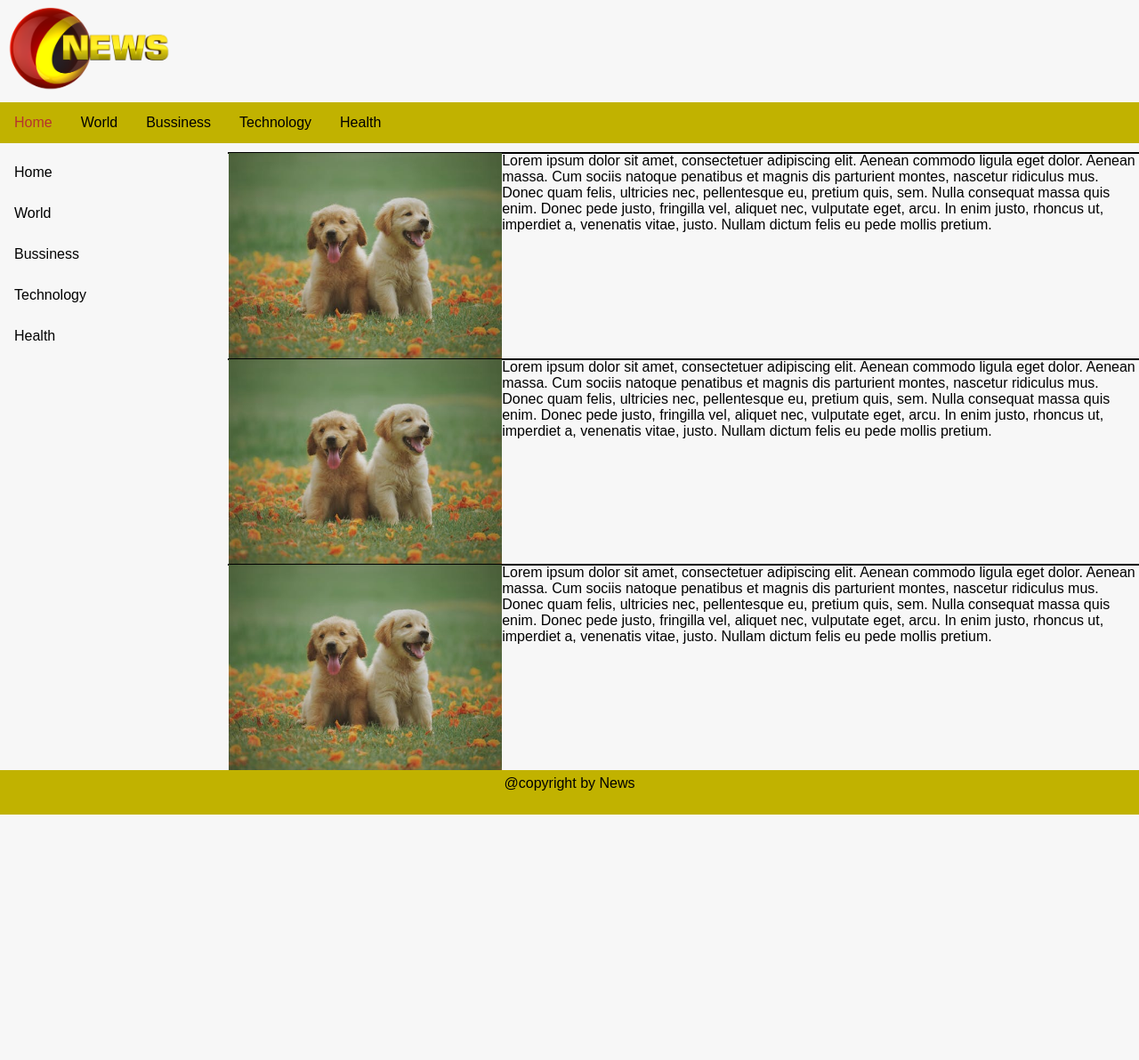
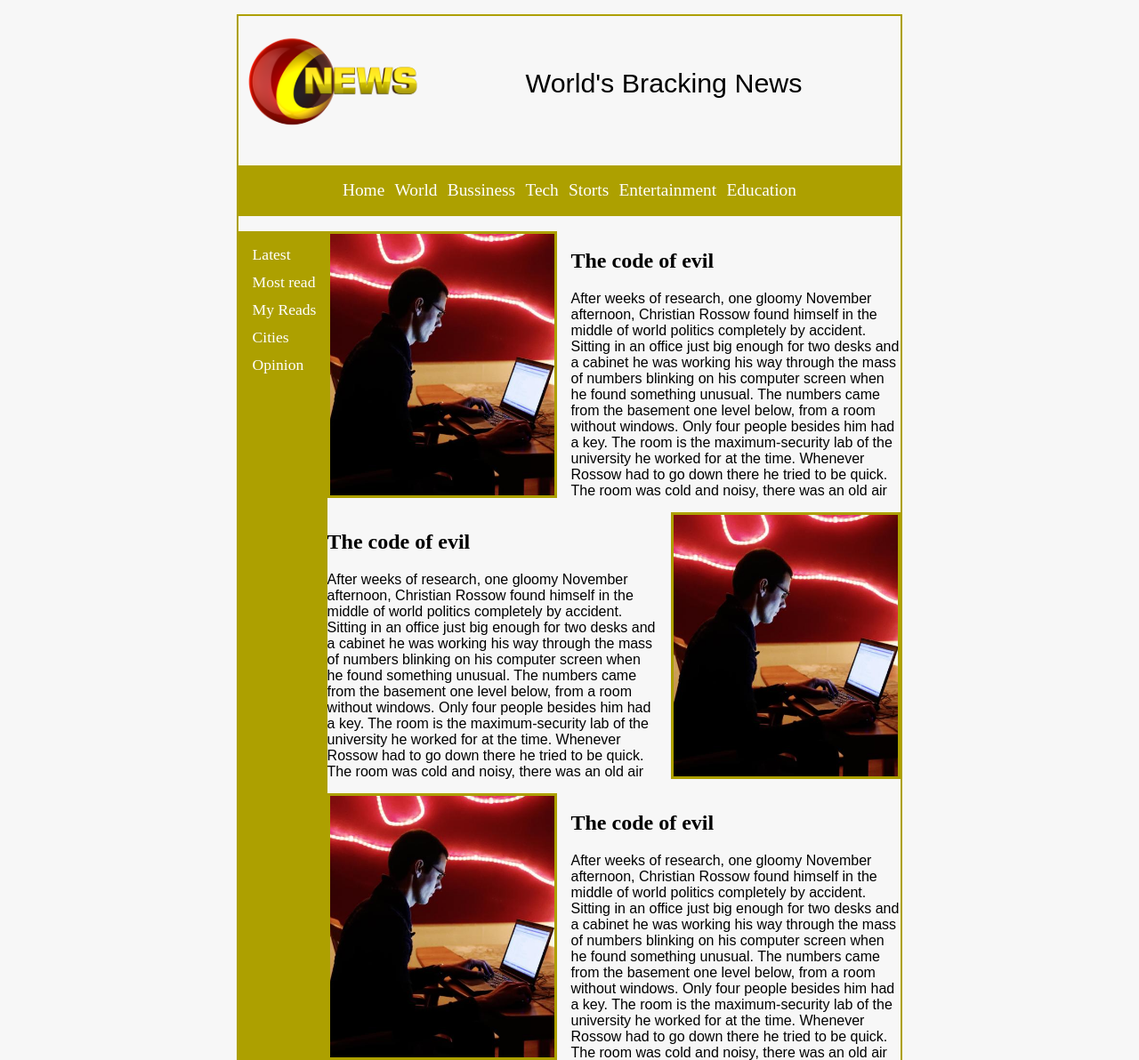
Before and after one commit to kajalben/primer_project, a website built with Parcel: page index.html in a window 1280 px wide. Shown: the top 1192 px of the page at 89% size. Before the commit the page ends 916 px from the top, so only its background shows below. Built offline with nearby package versions, Linux system fonts and the light colour scheme.

Commit message:
Update All code

```diff
--- /dev/null
+++ b/css/style.css
@@ -0,0 +1,162 @@
+body {
+    margin: 0;
+    padding: 1em;
+    background-color: #f7f7f7;
+}
+
+* {
+    box-sizing: border-box;
+}
+
+#container{
+    width: 60%;
+    margin: 0 auto;
+    border: 2px solid #ada000;
+}
+
+a {
+    font-size: 1.1em;
+    text-decoration: none;
+    cursor: pointer;
+    color: white;
+    margin: 0;
+}
+
+a:hover {
+    border-bottom: 2px solid #ce433c;
+}
+
+p {
+    font-family: Oswald, sans-serif;
+}
+
+ul {
+    list-style-type: none;
+    padding: 0px;
+}
+
+header {
+    display: flex;
+    flex-direction: column;
+}
+
+#logo-container{
+    display: flex;
+    align-items: center;
+    justify-content: flex-start;
+}
+
+#logo-picture{
+    padding: 1em 0;
+    height: 150px;
+}
+
+#logo-text {
+    display: flex;
+    width: 100%;
+    font-family: Oswald, sans-serif;
+    font-size: 1.9em;
+    justify-content: center;
+    align-items: center;
+}
+
+#main-nav {
+    display: flex;
+    justify-content: center;
+    margin: 1em 0 1em 0;
+    background-color: #ada000;
+    color: white;
+    font-size: 1.1em;
+}
+
+#main-nav-list {
+    display: flex;
+    justify-content: space-around;
+    width: 70%;
+}
+
+main {
+    display: flex;
+}
+
+aside{
+    flex-grow: 1;
+    flex-basis: 20%;
+    background-color: #ada000;
+    min-width: 100px;
+}
+
+#side-nav {
+    padding-left: 1em;
+}
+
+#side-nav-list li:not(:nth-child(1)){
+    padding-top: 10px;
+}
+
+#atricle-contianer{
+    display: flex;
+    flex-direction: column;
+    flex-grow: 4;
+    flex-basis: 80%;
+    margin: 0 1em;
+}
+
+#articles-container > article > img {
+    height: 300px;
+    width: 40%;
+    max-width: 300px;
+    object-fit: cover;
+    border: 3px solid #ada000;
+
+}
+
+article {
+    display: flex;
+}
+
+article:not(:last-child) {
+    padding-bottom: 1em;
+}
+
+#article-content{
+    max-height: 300px;
+    overflow: auto;
+}
+
+#articles-container > article:nth-child(even) > img {
+    order: 1;
+}
+
+#articles-container > article:nth-child(odd) > div {
+    padding-left: 1em;
+}
+
+#articles-container > article:nth-child(even) > div {
+    padding-right: 1em;
+}
+
+footer {
+    margin-top: 1em;
+    padding-bottom: 1em;
+    background-color: #ada000;
+}
+
+#footer-nav {
+    display: flex;
+    justify-content: center;
+  }
+
+#footer-nav-list {
+    width: 100%;
+    display: flex;
+    justify-content: space-around;
+}
+
+#copyright {
+    display: flex;
+    align-items: center;
+    justify-content: center;
+    color: white;
+    font-size: 14px;
+  }
--- a/index.html
+++ b/index.html
@@ -3,89 +3,91 @@
   <head>
     <title>My blog</title>
     <meta charset="UTF-8" />
-    <link rel="stylesheet" href="src/styles.css" />
+    <link rel="stylesheet" href="css/style.css" />
   </head>
-
   <body>
+    <div id="container">
         <header>
-      <div class="logo">
-        <img src="./src/image/news-logo.png" alt="logo" />
+            <div id="logo-container">
+                <img src="image/news-logo.png" id="logo-picture" alt="New logo" />
+                <p id="logo-text">World's Bracking News</p>
             </div>
-      <nav class="menu">
-        <ul>
-          <li><a class="active" href="#">Home</a></li>
+            <nav id="main-nav">
+                <ul id="main-nav-list">
+                    <li><a href="#">Home</a></li>
                     <li><a href="#">World</a></li>
                     <li><a href="#">Bussiness</a></li>
-          <li><a href="#">Technology</a></li>
-          <li><a href="#">Health</a></li>
+                    <li><a href="#">Tech</a></li>
+                    <li><a href="#">Storts</a></li>
+                    <li><a href="#">Entertainment</a></li>
+                    <li><a href="#">Education</a></li>
                 </ul>
             </nav>
         </header>
-    <div class="main">
-      <div class="sideNav">
-        <ul>
-          <li><a href="#">Home</a></li>
-          <li><a href="#">World</a></li>
-          <li><a href="#">Bussiness</a></li>
-          <li><a href="#">Technology</a></li>
-          <li><a href="#">Health</a></li>
+        <main>
+            <aside>
+                <nav id="side-nav">
+                    <ul id="side-nav-list">
+                        <li><a href="#">Latest</a></li>
+                        <li><a href="#">Most read</a></li>
+                        <li><a href="#">My Reads</a></li>
+                        <li><a href="#">Cities</a></li>
+                        <li><a href="#">Opinion</a></li>
                     </ul>
+                </nav>
+
+            </aside>
+            <section id="articles-container">
+            <article>
+                <img id="article-image" src="image/codeEvil.jpg" />
+                <div id="article-content">
+                    <h2>The code of evil</h2>
+                    <p>After weeks of research, one gloomy November afternoon, Christian Rossow found himself in the middle of world politics completely by accident. Sitting in an office just big enough for two desks and a cabinet he was working his way through the mass of numbers blinking on his computer screen when he found something unusual.
+
+                        The numbers came from the basement one level below, from a room without windows. Only four people besides him had a key. The room is the maximum-security lab of the university he worked for at the time. Whenever Rossow had to go down there he tried to be quick. The room was cold and noisy, there was an old air con keeping the temperature at a steady 19 degrees. This was because of the 15 high-performance computers in the lab, big as wardrobes and highly sensible to heat. Rossow used them as guinea pigs. He would infect them with the latest viruses, Trojans and worms, sent to him daily by the manufacturers of anti-virus programmes. On the screen in his office he was able to assess how much harm each virus can do. Only a handful of computers were connected to the lab in the basement, through a special programme.
+                    </p>
+
                 </div>
+            </article>
+            <article>
+                <img id="article-image" src="image/codeEvil.jpg" />
+                <div id="article-content">
+                    <h2>The code of evil</h2>
+                    <p>After weeks of research, one gloomy November afternoon, Christian Rossow found himself in the middle of world politics completely by accident. Sitting in an office just big enough for two desks and a cabinet he was working his way through the mass of numbers blinking on his computer screen when he found something unusual.
 
-      <div class="detailView">
-        <div class="container">
-          <div class="image1">
-            <img src="./src/image/dog.jpeg" alt="logo" />
+                        The numbers came from the basement one level below, from a room without windows. Only four people besides him had a key. The room is the maximum-security lab of the university he worked for at the time. Whenever Rossow had to go down there he tried to be quick. The room was cold and noisy, there was an old air con keeping the temperature at a steady 19 degrees. This was because of the 15 high-performance computers in the lab, big as wardrobes and highly sensible to heat. Rossow used them as guinea pigs. He would infect them with the latest viruses, Trojans and worms, sent to him daily by the manufacturers of anti-virus programmes. On the screen in his office he was able to assess how much harm each virus can do. Only a handful of computers were connected to the lab in the basement, through a special programme.
+                    </p>
+
                 </div>
-          <div class="news1">
-            Lorem ipsum dolor sit amet, consectetuer adipiscing elit. Aenean
-            commodo ligula eget dolor. Aenean massa. Cum sociis natoque
-            penatibus et magnis dis parturient montes, nascetur ridiculus mus.
-            Donec quam felis, ultricies nec, pellentesque eu, pretium quis, sem.
-            Nulla consequat massa quis enim. Donec pede justo, fringilla vel,
-            aliquet nec, vulputate eget, arcu. In enim justo, rhoncus ut,
-            imperdiet a, venenatis vitae, justo. Nullam dictum felis eu pede
-            mollis pretium.
+            </article>
+            <article>
+                <img id="article-image" src="image/codeEvil.jpg" />
+                <div id="article-content">
+                    <h2>The code of evil</h2>
+                    <p>After weeks of research, one gloomy November afternoon, Christian Rossow found himself in the middle of world politics completely by accident. Sitting in an office just big enough for two desks and a cabinet he was working his way through the mass of numbers blinking on his computer screen when he found something unusual.
+
+                        The numbers came from the basement one level below, from a room without windows. Only four people besides him had a key. The room is the maximum-security lab of the university he worked for at the time. Whenever Rossow had to go down there he tried to be quick. The room was cold and noisy, there was an old air con keeping the temperature at a steady 19 degrees. This was because of the 15 high-performance computers in the lab, big as wardrobes and highly sensible to heat. Rossow used them as guinea pigs. He would infect them with the latest viruses, Trojans and worms, sent to him daily by the manufacturers of anti-virus programmes. On the screen in his office he was able to assess how much harm each virus can do. Only a handful of computers were connected to the lab in the basement, through a special programme.
+                    </p>
+
                 </div>
+            </article>
+
+            </section>
+        </main>
+        <footer>
+            <nav id="footer-nav">
+                <ul id="footer-nav-list">
+                    <li><a href="#">Fasebook</a></li>
+                    <li><a href="#">Instagram</a></li>
+                    <li><a href="#">Twitter</a></li>
+                </ul>
+            </nav>
+            <div id="copyright">
+                <p>All right reserved @ made with News</p>
             </div>
+        </footer>
+    </div>
+  </body>
 
-        <div class="container">
-          <div class="image1">
-            <img src="./src/image/dog.jpeg" alt="logo" />
-          </div>
-          <div class="news1">
-            Lorem ipsum dolor sit amet, consectetuer adipiscing elit. Aenean
-            commodo ligula eget dolor. Aenean massa. Cum sociis natoque
-            penatibus et magnis dis parturient montes, nascetur ridiculus mus.
-            Donec quam felis, ultricies nec, pellentesque eu, pretium quis, sem.
-            Nulla consequat massa quis enim. Donec pede justo, fringilla vel,
-            aliquet nec, vulputate eget, arcu. In enim justo, rhoncus ut,
-            imperdiet a, venenatis vitae, justo. Nullam dictum felis eu pede
-            mollis pretium.
-          </div>
-        </div>
 
-        <div class="container">
-          <div class="image1">
-            <img src="./src/image/dog.jpeg" alt="logo" />
-          </div>
-          <div class="news1">
-            Lorem ipsum dolor sit amet, consectetuer adipiscing elit. Aenean
-            commodo ligula eget dolor. Aenean massa. Cum sociis natoque
-            penatibus et magnis dis parturient montes, nascetur ridiculus mus.
-            Donec quam felis, ultricies nec, pellentesque eu, pretium quis, sem.
-            Nulla consequat massa quis enim. Donec pede justo, fringilla vel,
-            aliquet nec, vulputate eget, arcu. In enim justo, rhoncus ut,
-            imperdiet a, venenatis vitae, justo. Nullam dictum felis eu pede
-            mollis pretium.
-          </div>
-        </div>
-      </div>
-    </div>
-    <div class="clear"></div>
-    <footer>
-      @copyright by News
-    </footer>
-    <script src="src/index.js"></script>
-  </body>
 </html>
```
Also changed, not shown: image/codeEvil.jpg (added), image/news-logo.png (added). Lines whose indentation alone changed are shown as unchanged.
